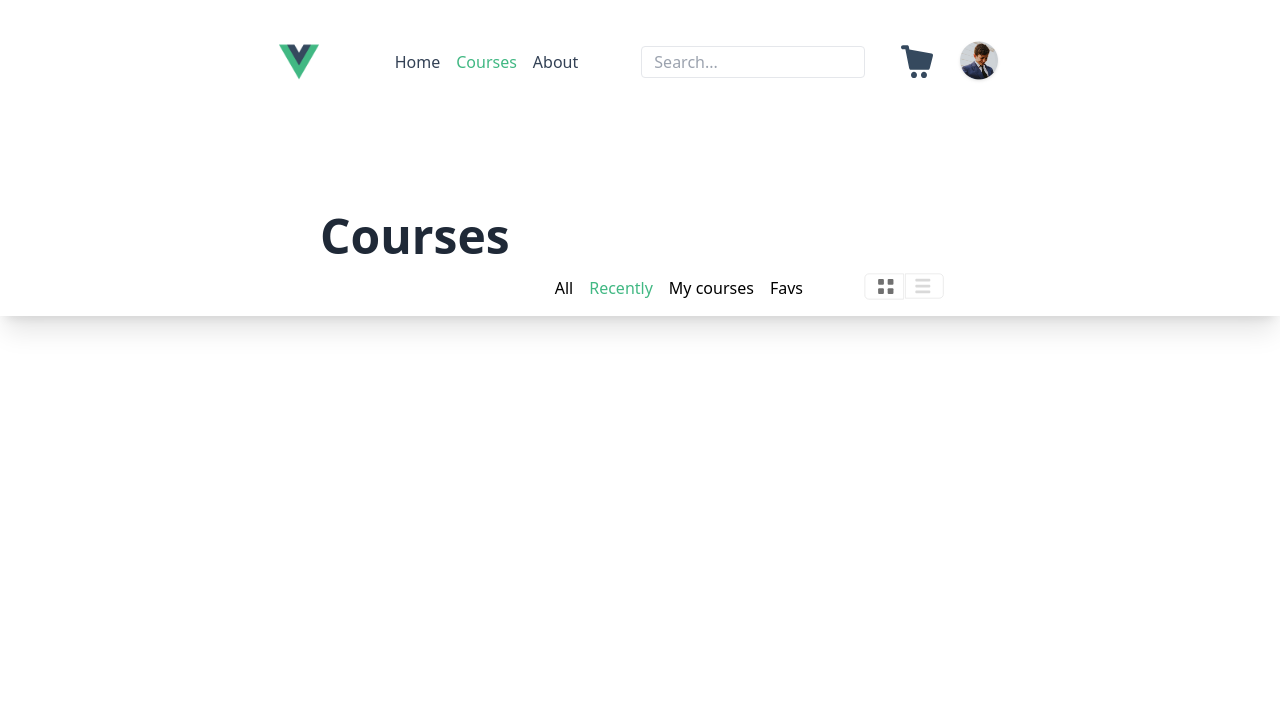
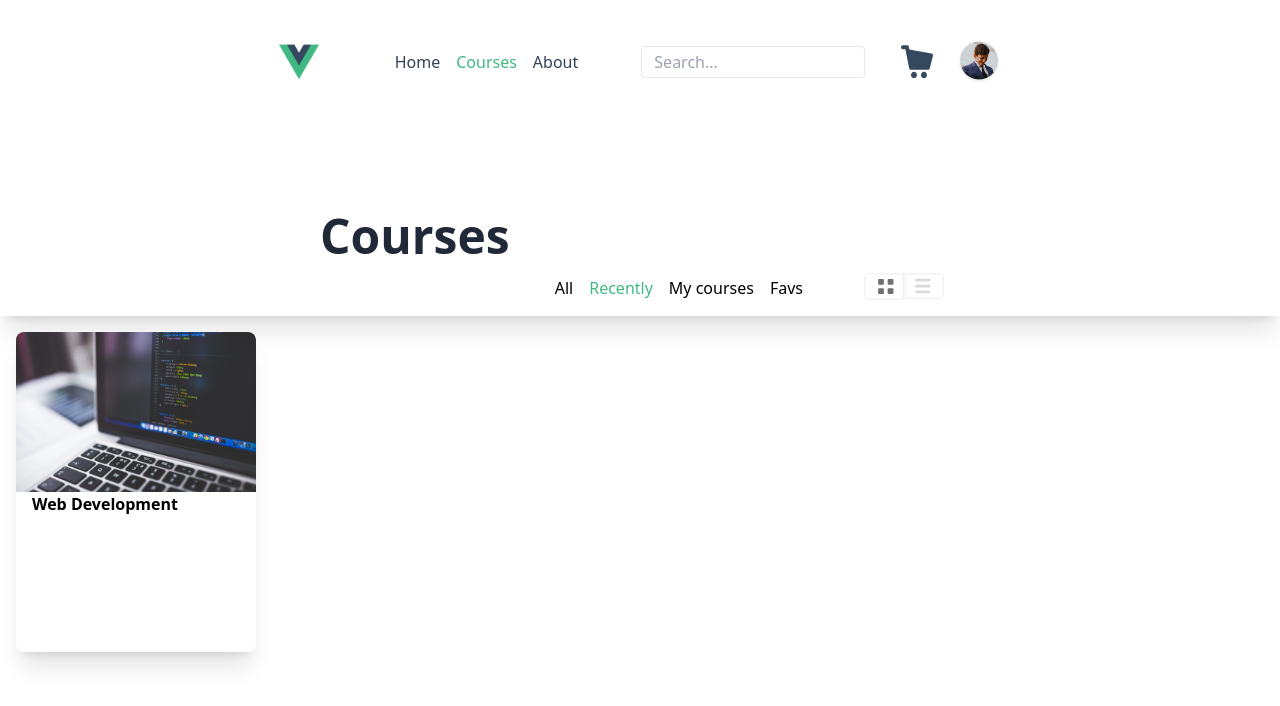
Before and after one commit to alejandrodotor8/Vue-courses-App, a Vue app: page /courses in a window 1280 px wide. Shown: the top 706 px of the page. Built offline with nearby package versions, Linux system fonts and the light colour scheme.

Commit message:
Start cart design

```diff
--- /dev/null
+++ b/src/components/Cart.vue
@@ -0,0 +1,6 @@
+<template>
+	<div class="m-4 shadow-xl rounded-lg w-60 h-80">
+		<img src="@/assets/img/course_1.jpg" alt="img" class="w-60 rounded-t-lg" />
+		<span class="text-base font-semibold m-4">Web Development</span>
+	</div>
+</template>
--- a/src/views/Courses.vue
+++ b/src/views/Courses.vue
@@ -14,4 +14,10 @@
 			</div>
 		</div>
 	</div>
+	<div>
+		<Cart />
+	</div>
 </template>
+<script setup>
+	import Cart from '@/components/Cart.vue'
+</script>
```
